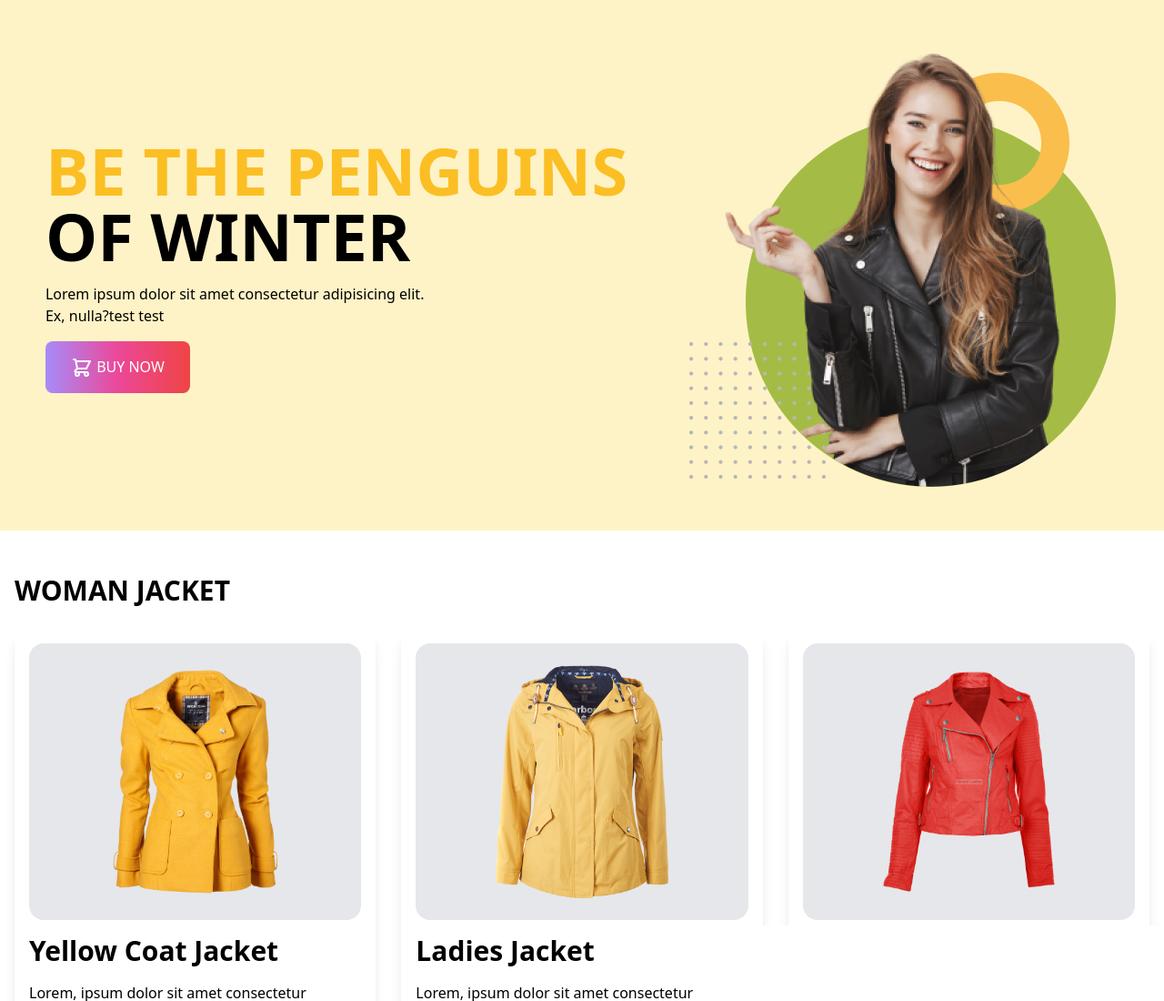
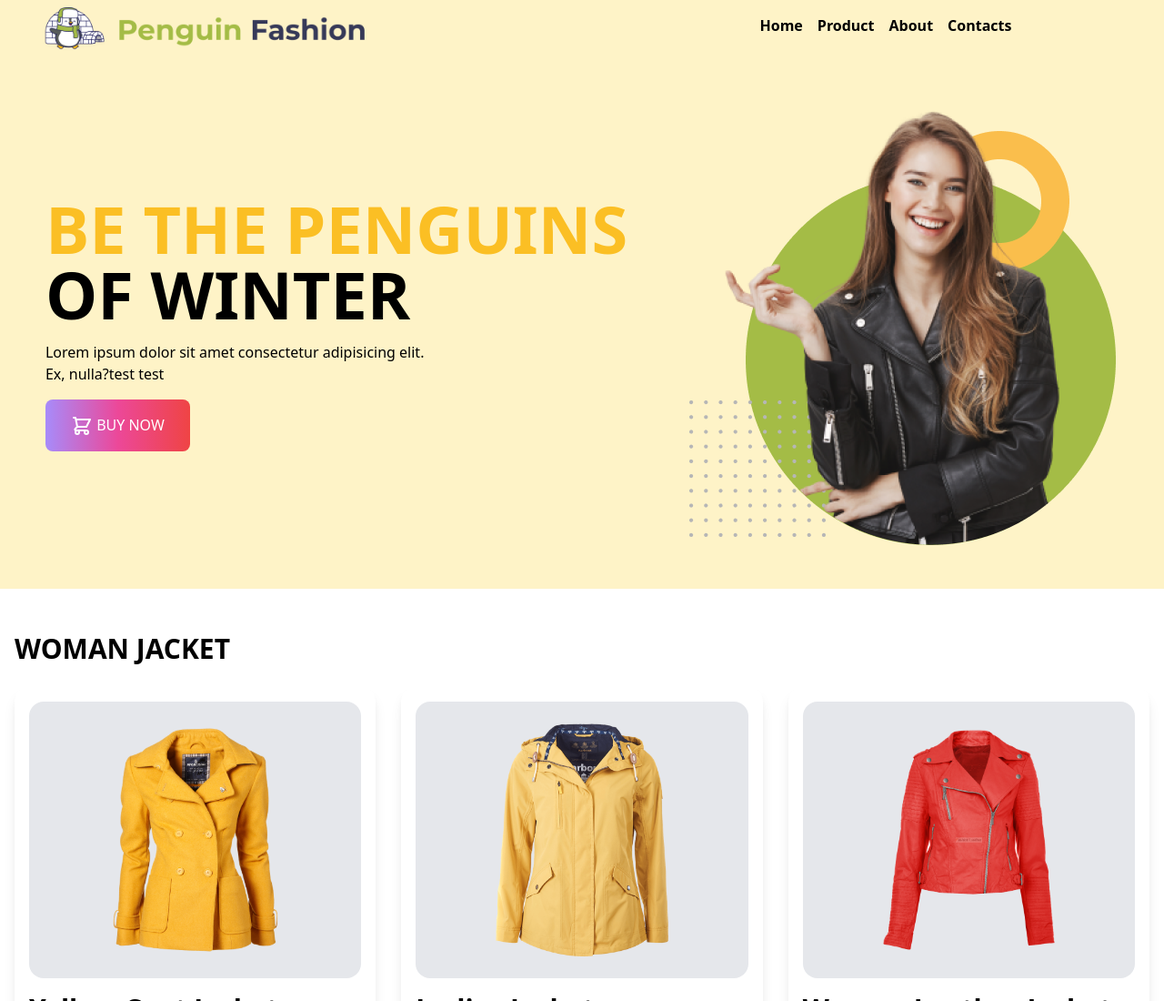
Before and after one commit to abutaiab2021/penguin-fashion-tailwind, a plain HTML site: page index.html in a window 1280 px wide. Shown: the top 1100 px of the page at 91% size. Drawn offline with nearby package versions, Linux system fonts and the light colour scheme.

Commit message:
penguin website complete

```diff
--- a/index.html
+++ b/index.html
@@ -9,7 +9,31 @@
     <link href="https://unpkg.com/tailwindcss@^2/dist/tailwind.min.css" rel="stylesheet">
 </head>
 <body>
+
     <header class="bg-yellow-100">
+        <!-- navbar section -->
+        <section class="container flex">
+            <div class="grid m-2 ml-12 gap-4">
+                <div class="row flex gap-10 ">
+                    <div class="col-8">
+                        <div>
+                            <img class="h-12 mx-auto" src="icons/Group 33072.png" alt="">
+                        </div>
+                    </div>
+                    <div class="col-4 ml-96 m-2 " >
+                        <div class="flex ">
+                            <span><a class="px-2 font-bold" href="">Home</a></span>
+                            <span><a class="px-2 font-bold" href="">Product</a></span>
+                            <span><a class="px-2 font-bold" href="">About</a></span>
+                            <span><a class="px-2 font-bold" href="">Contacts</a></span>
+                        </div>
+                    </div>
+                </div>
+              </div>
+        </section>
+        <!-- end -->
+
+        <!-- header main body part -->
         <section class="container md:flex items-center justify-around py-12 px-4">
             <div class="space-y-4">
                 <h1 class="text-7xl font-bold uppercase">
@@ -28,7 +52,11 @@
                 <img src="images/model.png" alt="">
             </div>
         </section>
+        <!-- end -->
     </header>
+    <!-- end -->
+
+    <!-- main body start -->
     <main>
         <!-- woman jacket section -->
         <section class="container px-4 mx-auto my-12">
```
